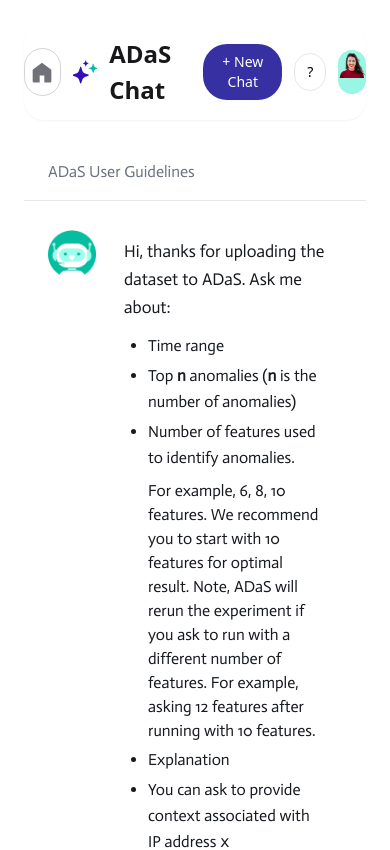
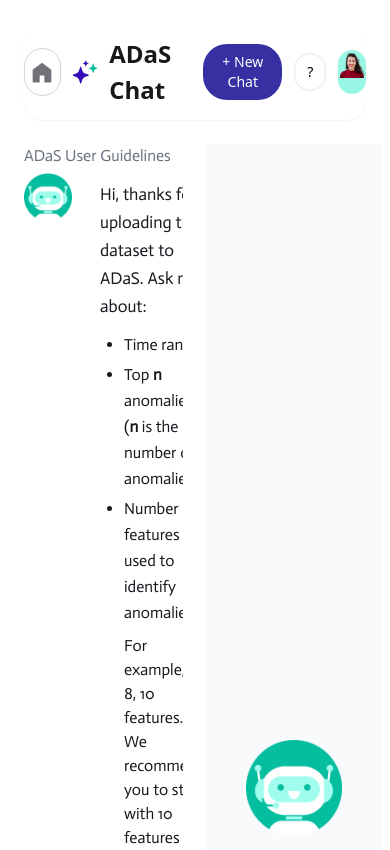
Before and after one commit to simonegreen/adas_capstone_2025, a Next.js app in the folder frontend/: page /chat in a window 390 px wide. Shown: the top 850 px of the page. Built offline with nearby package versions, Linux system fonts and the light colour scheme.

Commit message:
style(frontend): align left panel layout and spacing across pages

```diff
--- a/frontend/app/chat/page.tsx
+++ b/frontend/app/chat/page.tsx
@@ -40,40 +40,40 @@
   const [leftPanelWidth, setLeftPanelWidth] = useState(50); // for draggable divider
   const containerRef = useRef<HTMLDivElement>(null); // for draggable divider
 
-  useEffect(() => {
-    const handleMouseMove = (e: MouseEvent) => {
-      if (!containerRef.current) return;
+  // useEffect(() => {
+  //   const handleMouseMove = (e: MouseEvent) => {
+  //     if (!containerRef.current) return;
 
-      const container = containerRef.current;
-      const rect = container.getBoundingClientRect();
-      const newWidth = ((e.clientX - rect.left) / rect.width) * 100;
+  //     const container = containerRef.current;
+  //     const rect = container.getBoundingClientRect();
+  //     const newWidth = ((e.clientX - rect.left) / rect.width) * 100;
 
-      if (newWidth > 20 && newWidth < 80) {
-        setLeftPanelWidth(newWidth);
-      }
-    };
+  //     if (newWidth > 20 && newWidth < 80) {
+  //       setLeftPanelWidth(newWidth);
+  //     }
+  //   };
 
-    const handleMouseUp = () => {
-      document.removeEventListener("mousemove", handleMouseMove);
-      document.removeEventListener("mouseup", handleMouseUp);
-    };
+  //   const handleMouseUp = () => {
+  //     document.removeEventListener("mousemove", handleMouseMove);
+  //     document.removeEventListener("mouseup", handleMouseUp);
+  //   };
 
-    const handleDividerMouseDown = () => {
-      document.addEventListener("mousemove", handleMouseMove);
-      document.addEventListener("mouseup", handleMouseUp);
-    };
+  //   const handleDividerMouseDown = () => {
+  //     document.addEventListener("mousemove", handleMouseMove);
+  //     document.addEventListener("mouseup", handleMouseUp);
+  //   };
 
-    const divider = containerRef.current?.querySelector('[data-divider]');
-    if (divider) {
-      divider.addEventListener("mousedown", handleDividerMouseDown);
-    }
+  //   const divider = containerRef.current?.querySelector('[data-divider]');
+  //   if (divider) {
+  //     divider.addEventListener("mousedown", handleDividerMouseDown);
+  //   }
 
-    return () => {
-      if (divider) {
-        divider.removeEventListener("mousedown", handleDividerMouseDown);
-      }
-    };
-  }, []);
+  //   return () => {
+  //     if (divider) {
+  //       divider.removeEventListener("mousedown", handleDividerMouseDown);
+  //     }
+  //   };
+  // }, []);
 
   const handleSendMessage = (e: React.FormEvent) => {
     e.preventDefault();
@@ -105,9 +105,14 @@
     <main className="min-h-screen bg-white p-6">
       <div className="max-w-6xl mx-auto grid gap-6">
         <TopBanner />
-
         {/* 2-column content area */}
-        <div ref={containerRef} className="grid grid-cols-1 lg:grid-cols-2 gap-6">
+        <div
+          ref={containerRef}
+          className="grid gap-6"
+          style={{
+            gridTemplateColumns: `minmax(0, ${leftPanelWidth}%) minmax(0, ${100 - leftPanelWidth}%)`,
+          }}
+        >
           {/* <QueryGuideline /> */}
           <DraftLeft />
           {/* <DraggableDivider /> */}
--- a/frontend/components/chat/DraftLeft.tsx
+++ b/frontend/components/chat/DraftLeft.tsx
@@ -50,12 +50,13 @@
                   bg-white flex flex-col overflow-hidden transition-none`}
     >
       {/* Inline label sitting on white, not inside a box */}
-      <div className="px-6 py-4 border-b border-gray-200 bg-white flex-shrink-0">
+      {/* <div className="px-6 py-4 border-b border-gray-200 bg-white flex-shrink-0">
         <div className="text-gray-500 text-base">ADaS User Guidelines</div>
-      </div>
+      </div> */}
+      <div className="text-gray-500 text-base">ADaS User Guidelines</div>
 
-      {/* Scrollable messages column */}
-      <div className="flex-1 overflow-y-auto p-6 space-y-4">
+      {/* Scrollable messages column, commented belo fo consistency */}
+      {/* <div className="flex-1 overflow-y-auto p-6 space-y-4"> */}
         {/* Message 1: ADaS (green) leading the convo */}
         <div className="flex items-start gap-3">
           <LeadIcon variant="adas" />
@@ -126,7 +127,7 @@
             <p>Now, try it yourself—use the uploader on the right.</p>
           </Message>
         </div>
-      </div>
+      {/* </div> */}
     </div>
   );
 }
```
Also changed, not shown: 1 other file (tests, documents, lock files or other folders).
